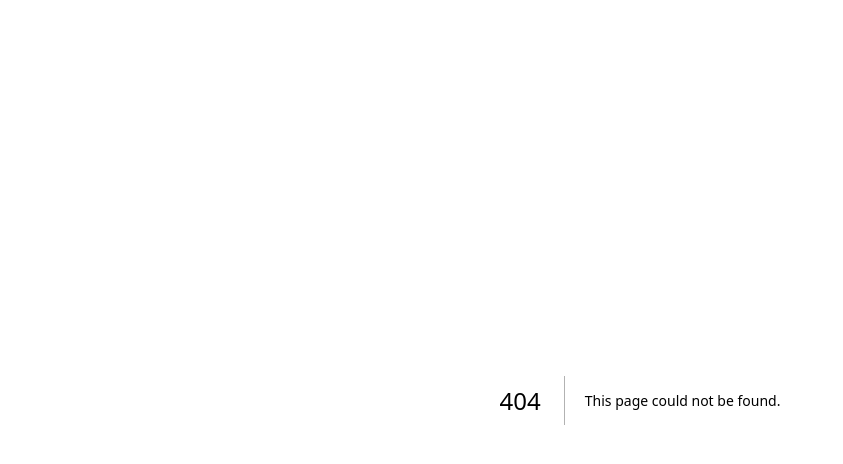
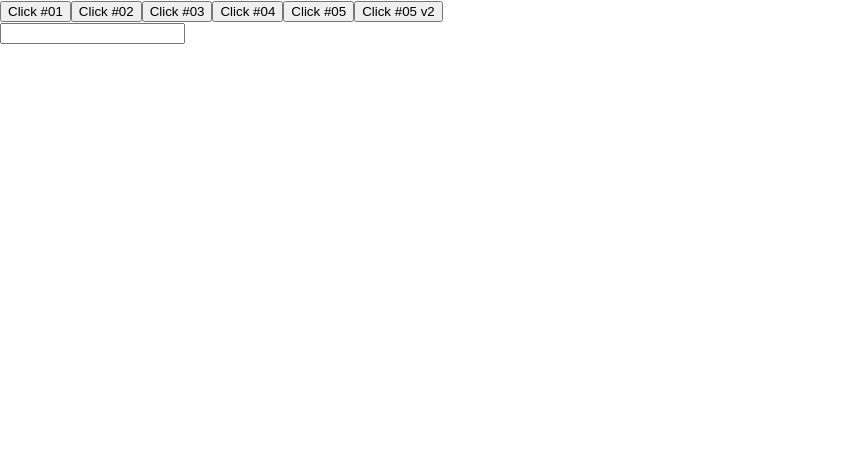
Before and after one commit to Victor110901/Revisao-React, a Next.js app: page /basicos/botao in a window 1280 px wide. Before the commit this address had no page. Shown: the top 464 px of the page, without its empty margins (0-843 px from the left). Built offline with nearby package versions, Linux system fonts and the light colour scheme.

Commit message:
Aula 39 next Eventos

```diff
--- /dev/null
+++ b/pages/basicos/botao.jsx
@@ -0,0 +1,35 @@
+function acao1() {
+    console.log("acao1")
+}
+
+export default function botao() {
+    function acao2() {
+        console.log('acao2')
+    }
+
+    function acao5(e) {
+        console.log(e)
+    }
+
+    return (
+        <div>
+            <button onClick={acao1}>Click #01</button>
+            <button onClick={acao2}>Click #02</button>
+            <button onClick={function () {
+                console.log("acao3")
+            }}>Click #03</button>
+            <button onClick={() => console.log("acao4")}>
+                Click #04
+            </button>
+            <button onClick={acao5}>
+                Click #05
+            </button>
+            <button onClick={e => acao5(e.altKey)}>
+                Click #05 v2
+            </button>
+            <div>
+                <input type="text" onChange={e => console.log(e.target.value)}/>
+            </div>
+        </div>
+    )
+}
```
